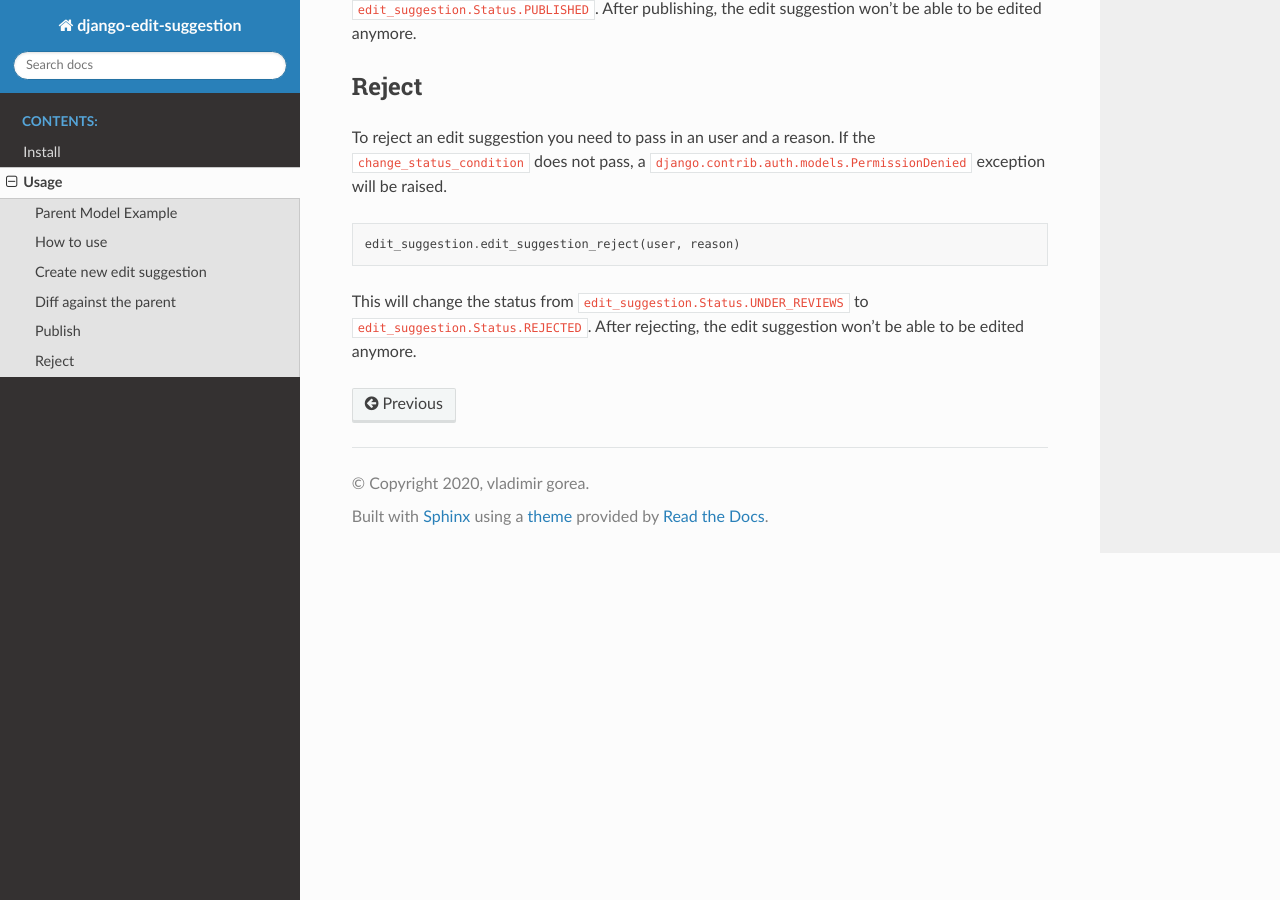
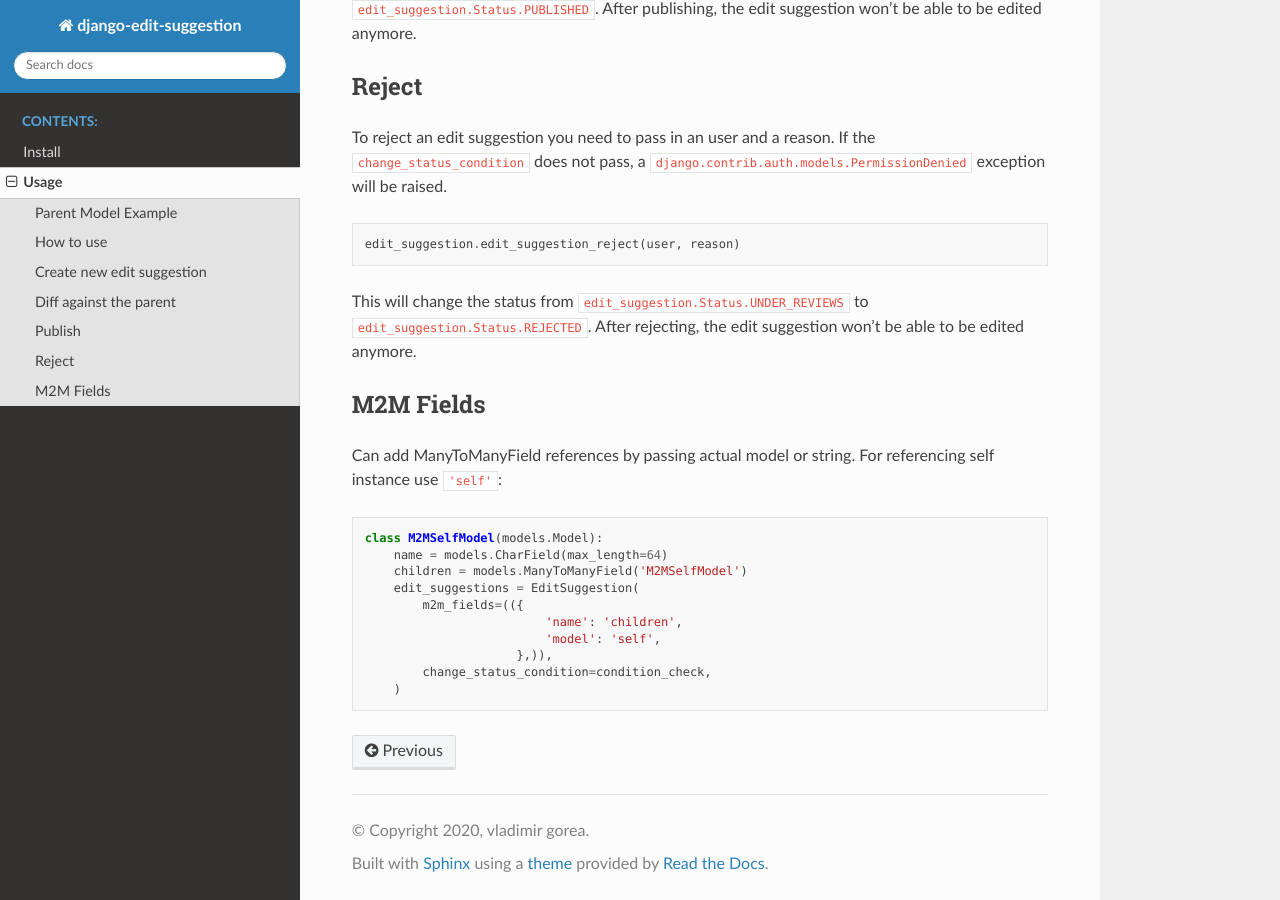
Before and after one commit to smileservices/django-edit-suggestion, a Sphinx documentation site: the page built from docs/usage.rst, in a window 1280 px wide and 900 px high, scrolled down 1831 px. Built offline with Sphinx 7.4.7 and the Read the Docs theme 2.0.0, drawn with Linux system fonts in a browser that asks for light colours.

Commit message:
update docs and increment version

```diff
--- a/docs/usage.rst
+++ b/docs/usage.rst
@@ -101,3 +101,21 @@ a ``django.contrib.auth.models.PermissionDenied`` exception will be raised.
 
 This will change the status from ``edit_suggestion.Status.UNDER_REVIEWS`` to ``edit_suggestion.Status.REJECTED``.
 After rejecting, the edit suggestion won't be able to be edited anymore.
+
+M2M Fields
+~~~~~~~~~~
+
+Can add ManyToManyField references by passing actual model or string. For referencing self instance use ``'self'``:
+
+.. code-block:: python
+
+    class M2MSelfModel(models.Model):
+        name = models.CharField(max_length=64)
+        children = models.ManyToManyField('M2MSelfModel')
+        edit_suggestions = EditSuggestion(
+            m2m_fields=(({
+                             'name': 'children',
+                             'model': 'self',
+                         },)),
+            change_status_condition=condition_check,
+        )
--- a/setup.py
+++ b/setup.py
@@ -2,7 +2,7 @@ from setuptools import setup
 
 setup(
     name='django-edit-suggestion',
-    version='1.21',
+    version='1.22',
     description='A django package for creating multiple users editable models',
     url='https://github.com/smileservices/django-edit-suggestion',
     author='Vladimir Gorea',
```
Also changed, not shown: 1 other file.
